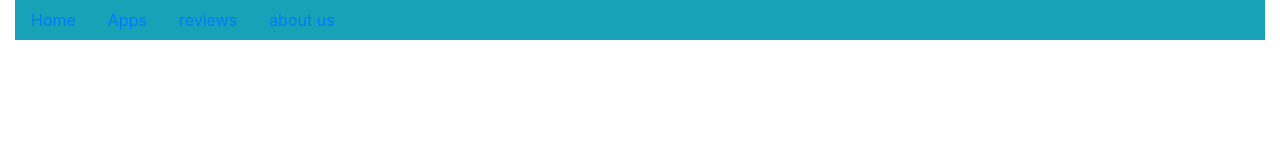
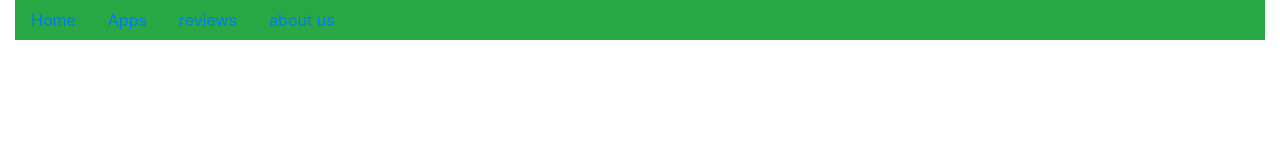
Before and after one commit to sulemankhan091/Bootcamp_2020_projects, a plain HTML site: page index.html in a window 1280 px wide. Drawn offline with nearby package versions, Linux system fonts and the light colour scheme.

Commit message:
add bg-success to header

```diff
--- a/index.html
+++ b/index.html
@@ -8,11 +8,11 @@
 </head>
 <body>
     <div class="container-fluid">
-        <div class="header nav bg-info">
-            <li class="nav-item nav-pills"><a class="nav-link" href="#">Home</a></li>
-            <li class="nav-item nav-pills"><a class="nav-link" href="#">Apps</a></li>
-            <li class="nav-item nav-pills"><a class="nav-link" href="#">reviews</a></li>
-            <li class="nav-item nav-pills"><a class="nav-link" href="#">about us</a></li>
+        <div class="header nav bg-success">
+            <li class="nav-item"><a class="nav-link" href="#">Home</a></li>
+            <li class="nav-item"><a class="nav-link" href="#">Apps</a></li>
+            <li class="nav-item"><a class="nav-link" href="#">reviews</a></li>
+            <li class="nav-item"><a class="nav-link" href="#">about us</a></li>
         </div>
     </div>
     <script src="https://code.jquery.com/jquery-3.4.1.slim.min.js" integrity="sha384-J6qa4849blE2+poT4WnyKhv5vZF5SrPo0iEjwBvKU7imGFAV0wwj1yYfoRSJoZ+n" crossorigin="anonymous"></script>
```
